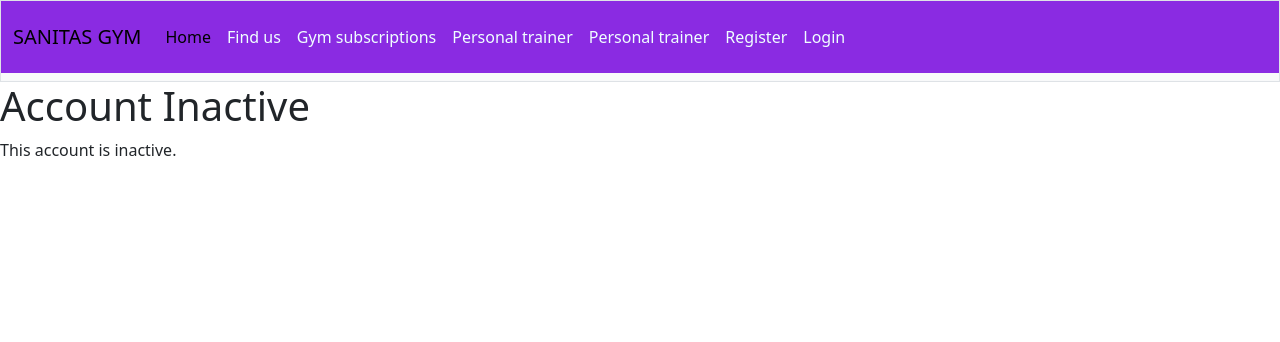
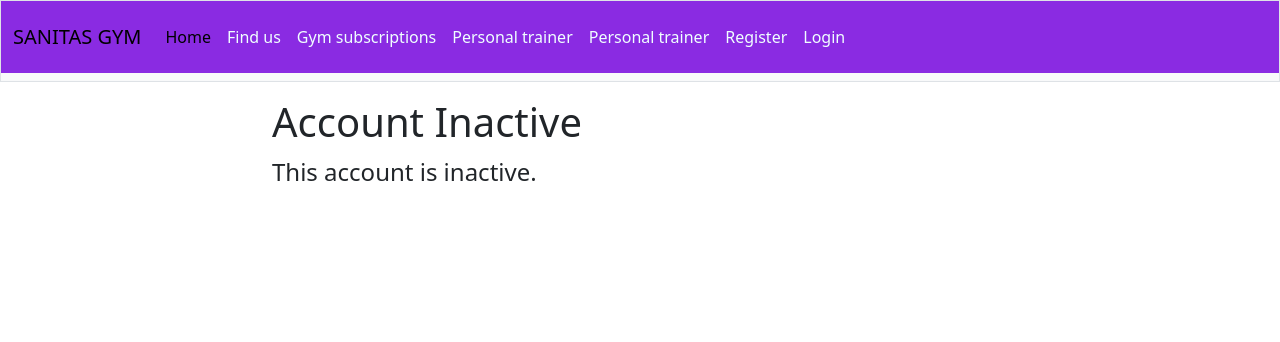
Before and after one commit to MTSSamsioe/sanitas, a Django app: a page that uses templates/allauth/account/account_inactive.html in a window 1280 px wide. Shown: the top 342 px of the page. Run offline with Django 3.2, Linux system fonts and the light colour scheme.

Commit message:
add styling and Test login and signup functions

```diff
--- a/templates/allauth/account/account_inactive.html
+++ b/templates/allauth/account/account_inactive.html
@@ -5,7 +5,14 @@
 {% block head_title %}{% trans "Account Inactive" %}{% endblock %}
 
 {% block content %}
+<div class="container">
+    <div class="row">
+        <div class="col-md-8 mt-3 offset-md-2 fs-4">
+
 <h1>{% trans "Account Inactive" %}</h1>
 
 <p>{% trans "This account is inactive." %}</p>
+        </div>
+    </div>
+</div>
 {% endblock %}
```
